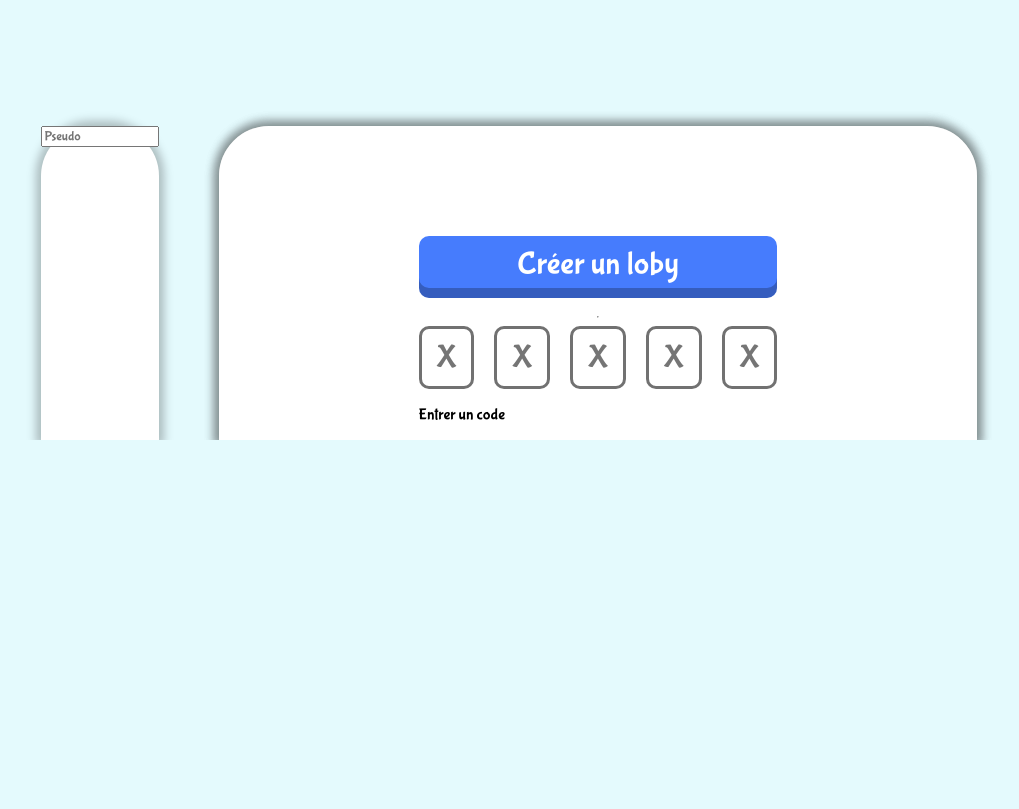
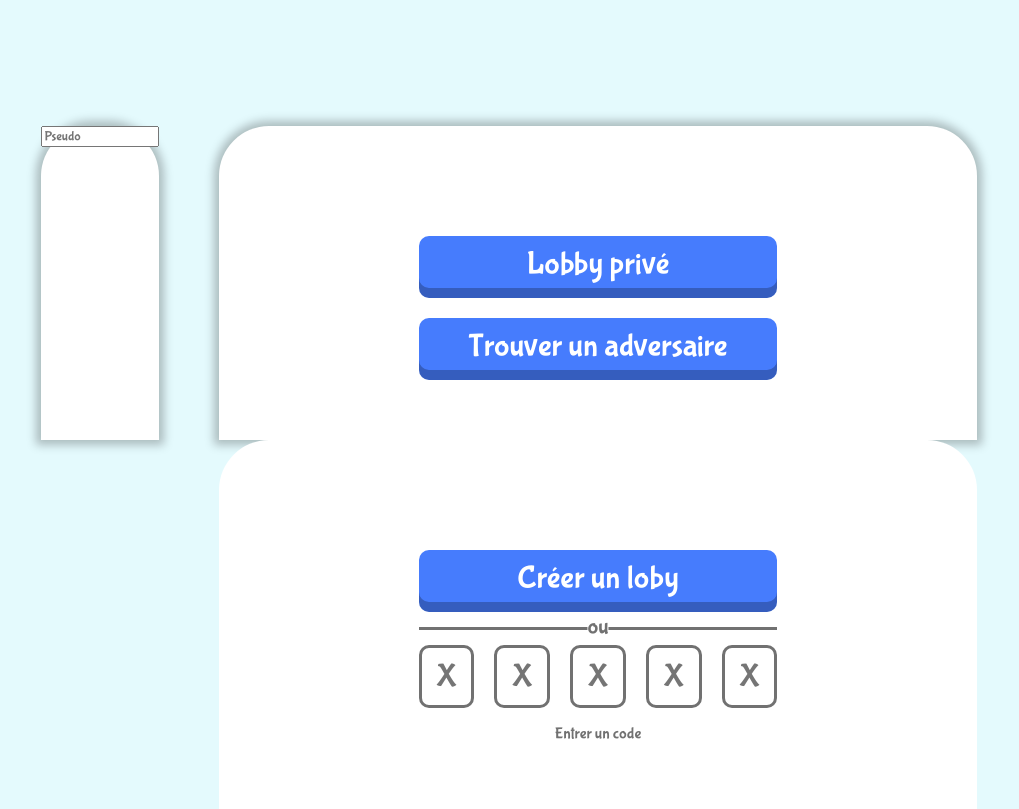
Before and after one commit to ArseneBrosy/minigames, a plain HTML site: page index.html in a window 1280 px wide. Shown: the part 360-1169 px from the top of the page, without its empty margins (131-1150 px from the left). Before the commit the page ends 800 px from the top, so only its background shows below. Drawn offline with Linux system fonts and the light colour scheme.

Commit message:
private lobby menu

```diff
--- a/css/home.css
+++ b/css/home.css
@@ -58,7 +58,8 @@ body {
 }
 
 .menu-closed {
-
+    transform: translateY(100%);
+    box-shadow: none;
 }
 
 #private-lobby-menu {
@@ -66,7 +67,6 @@ body {
     margin: 0 !important;
     left: 0;
     right: 0;
-    top: 0;
     bottom: 0;
     padding: 100px 200px 50px 200px;
     display: flex;
@@ -75,6 +75,7 @@ body {
 
 #code {
     display: flex;
+    margin-top: 10px;
 }
 
 #code input {
@@ -106,6 +107,30 @@ body {
     margin-right: 0;
 }
 
+#private-lobby-menu p {
+    text-align: center;
+    color: #717171;
+    font-size: 1rem;
+}
+
+.separator {
+    background-color: #717171;
+    width: 100%;
+    height: 3px;
+    position: relative;
+    margin: 5px 0;
+}
+
+.separator p {
+    width: fit-content;
+    font-size: 1.4rem !important;
+    margin: 0;
+    position: absolute;
+    left: 50%;
+    transform: translate(-50%, -50%);
+    background-color: white;
+}
+
 @keyframes menu-enter {
     from {
         transform: translateY(100%);
--- a/index.html
+++ b/index.html
@@ -18,7 +18,9 @@
             <a class="button" href="./game.html">Trouver un adversaire</a>
             <div id="private-lobby-menu" class="menu menu-closed">
                 <a id="private-lobby-button" class="button">Créer un loby</a>
-                <hr>
+                <div class="separator">
+                    <p>ou</p>
+                </div>
                 <div id="code">
                     <input type="text" placeholder="X" maxlength="1" onkeydown="codeInputAction(0)">
                     <input type="text" placeholder="X" maxlength="1" onkeydown="codeInputAction(1)">
```
